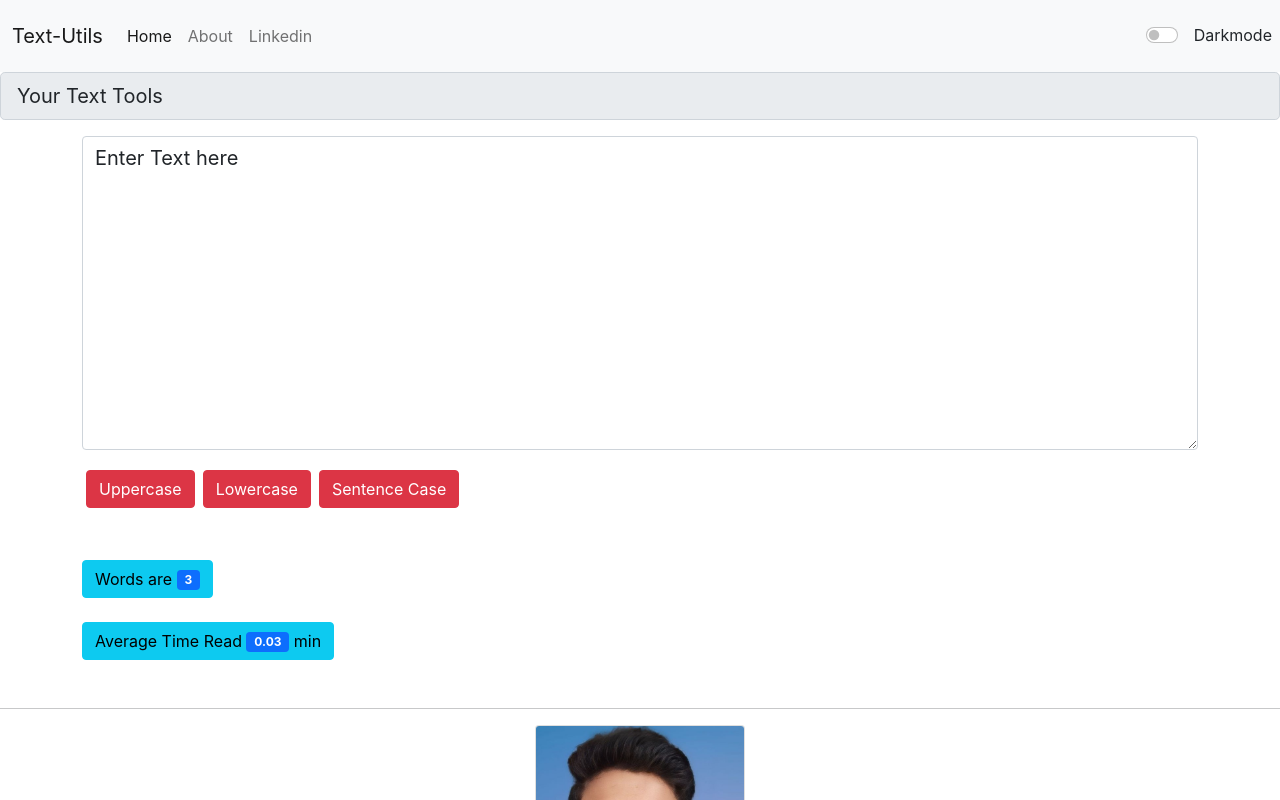
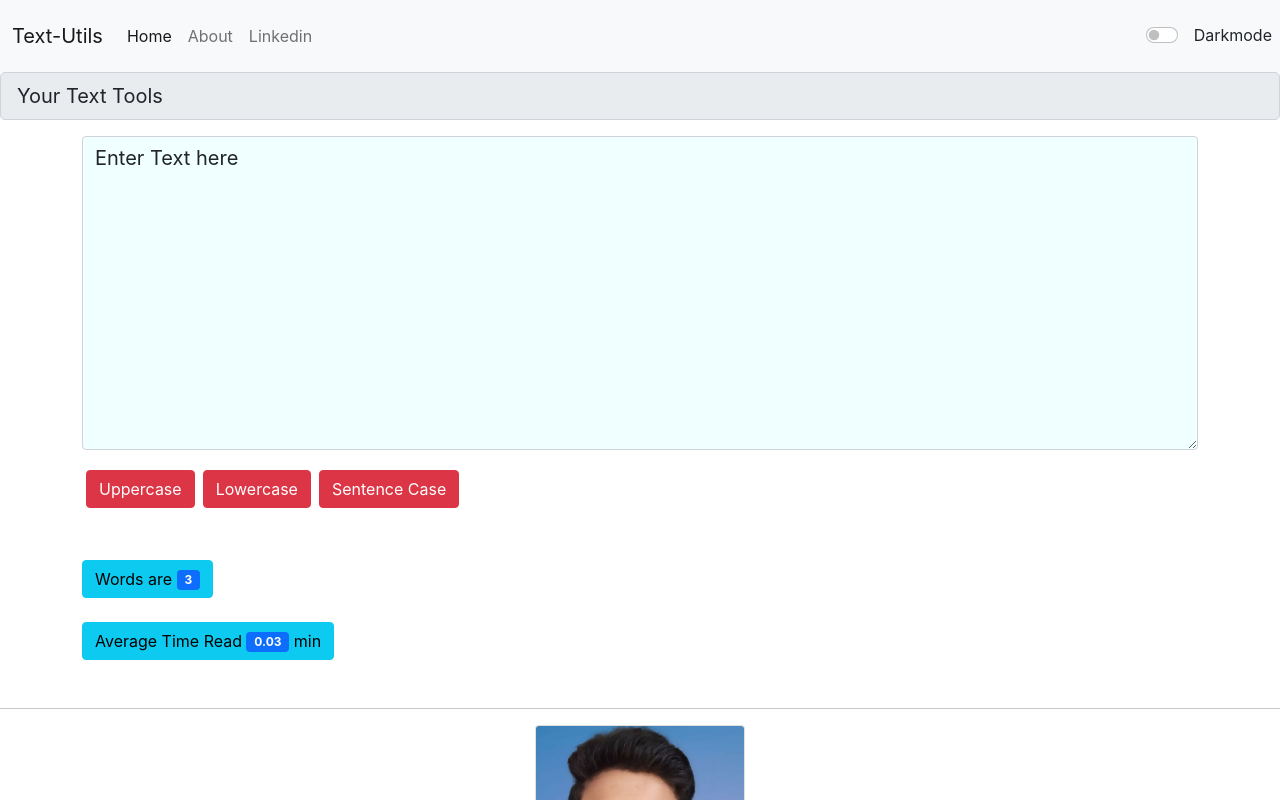
Before and after one commit to RaviPaliwal/Textutils-React-1, a React (Create React App) app: page / in a window 1280 px wide. Shown: the top 800 px of the page. Built offline with nearby package versions, Linux system fonts and the light colour scheme.

Commit message:
color fixes

```diff
--- a/src/Components/Textarea.js
+++ b/src/Components/Textarea.js
@@ -43,6 +43,7 @@ export default function Textarea(props) {
               name=""
               onChange={handleOnChange}
               value={text}
+              style={{backgroundColor:'#F0FFFF'}}
             />
           </div>
         </div>
```
